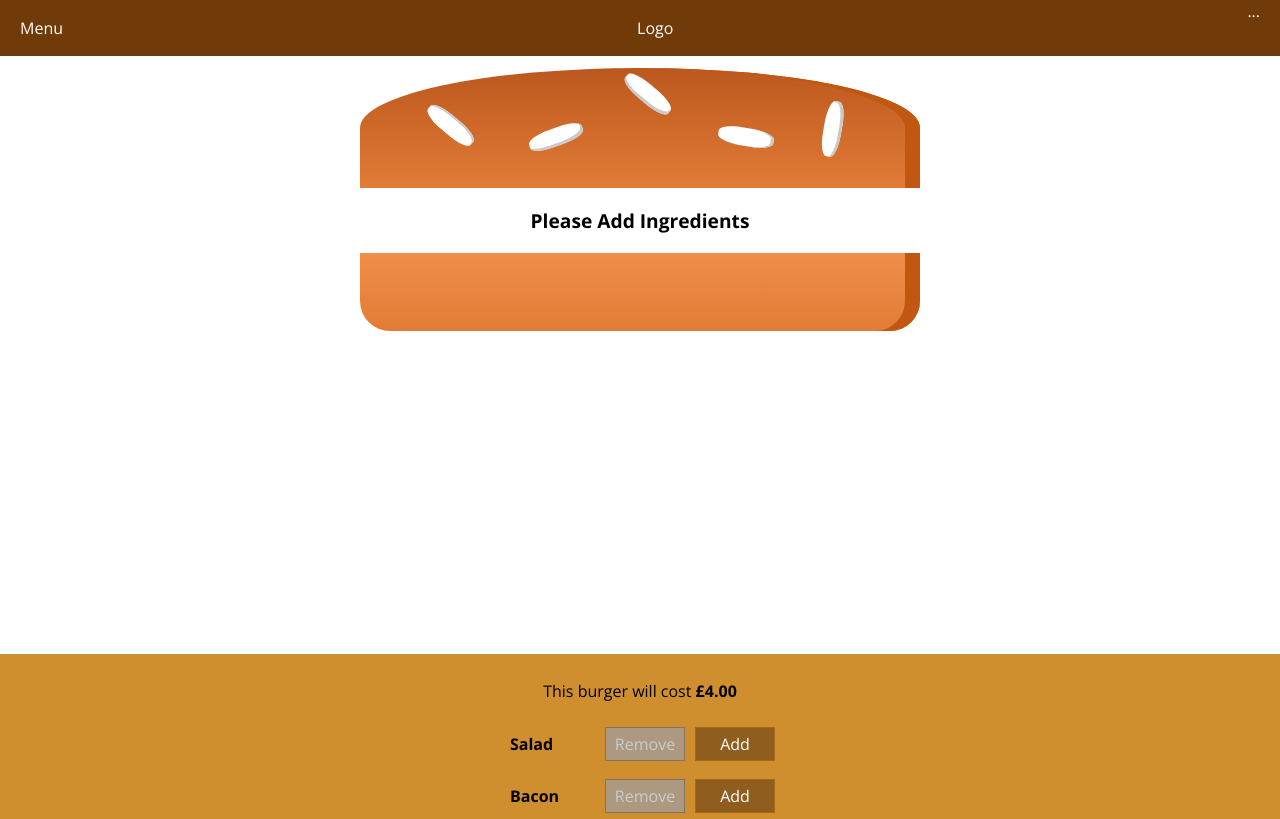
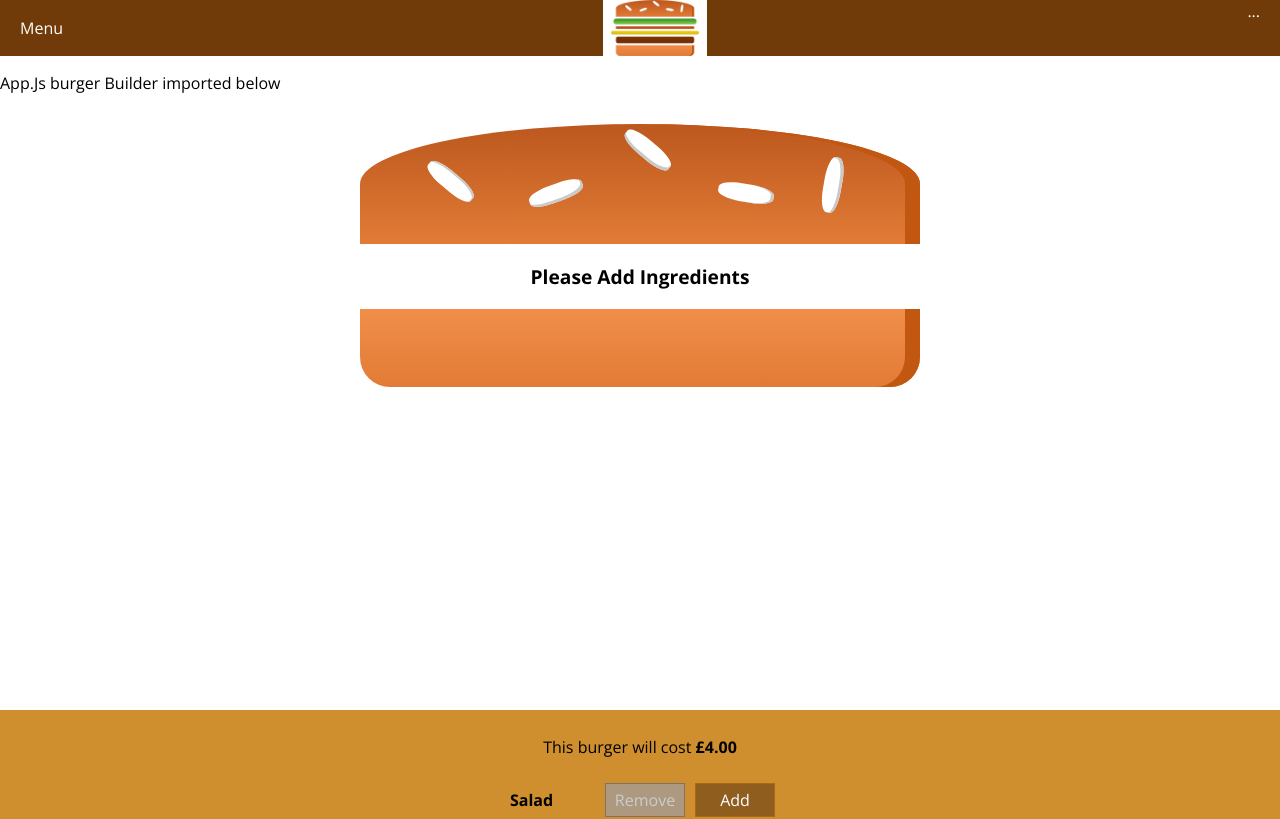
Before and after one commit to maxcramer/burger-builder, a React app: page / in a window 1280 px wide. Shown: the top 819 px of the page. Built offline with nearby package versions, Linux system fonts and the light colour scheme.

Commit message:
adding styling to logo and importing to toolbar

```diff
--- a/src/components/Layout/Layout.css
+++ b/src/components/Layout/Layout.css
@@ -1,3 +1,3 @@
 .Content {
-    margin-top: 16px;
+    margin-top: 72px;
 }
--- /dev/null
+++ b/src/components/Logo/Logo.css
@@ -0,0 +1,9 @@
+.Logo {
+    background-color: white;
+    padding: 8px;
+    height: 100%;
+}
+
+.Logo img {
+    height: 100%;
+}
--- /dev/null
+++ b/src/components/Logo/Logo.js
@@ -0,0 +1,13 @@
+import React from 'react';
+
+import './Logo.css';
+
+import BurgerLogo from '../../assets/images/burger-logo.png';
+
+const logo = (props) => (
+    <div className="Logo">
+        <img src={BurgerLogo} alt="burger logo" />
+    </div>
+);
+
+export default logo;
--- a/src/components/Navigation/Toolbar/Toolbar.js
+++ b/src/components/Navigation/Toolbar/Toolbar.js
@@ -1,11 +1,13 @@
 import React from 'react';
+
+import Logo from '../../Logo/Logo';
 
 import './Toolbar.css';
 
 const toolbar = (props) => (
     <header className="Toolbar">
         <div>Menu</div>
-        <div>Logo</div>
+        <Logo />
         <nav>
            ...
         </nav>
```
Also changed, not shown: src/assets/images/burger-logo.png (added), 1 other file (tests, documents, lock files or other folders).
